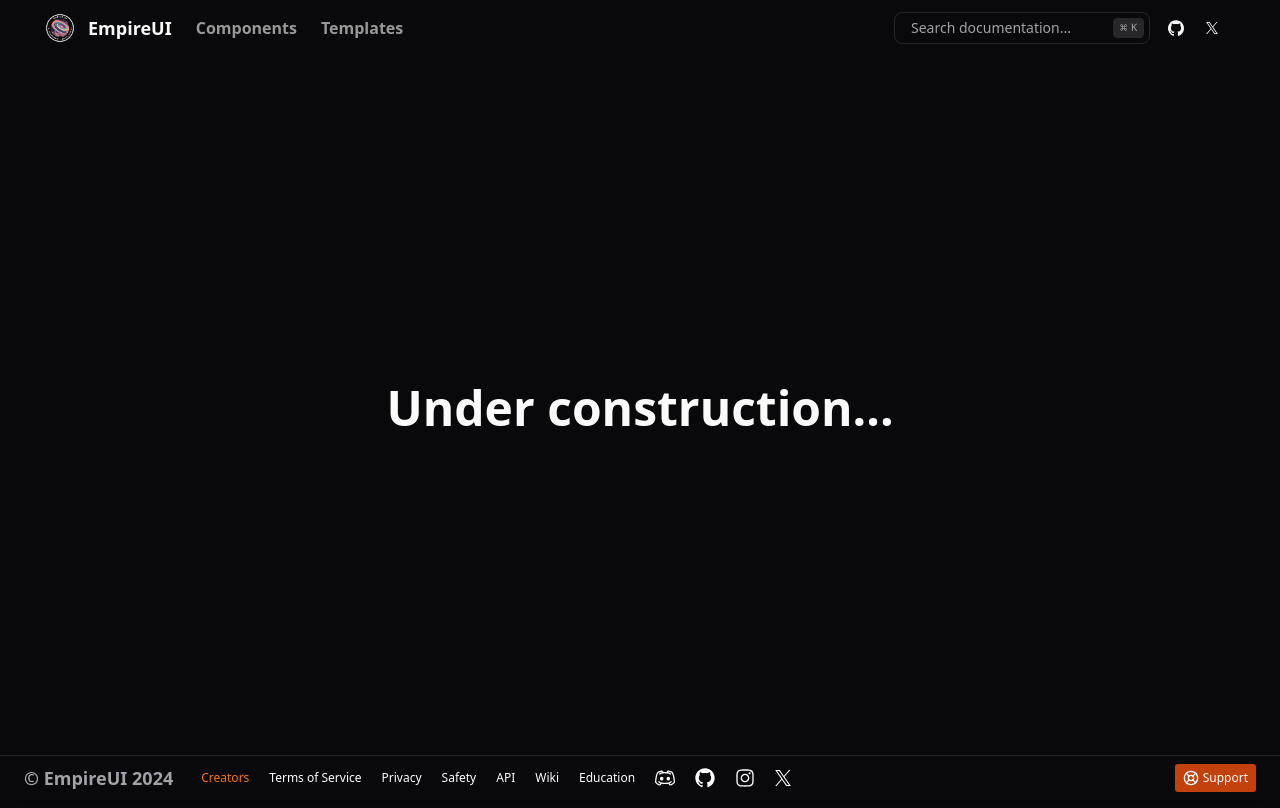
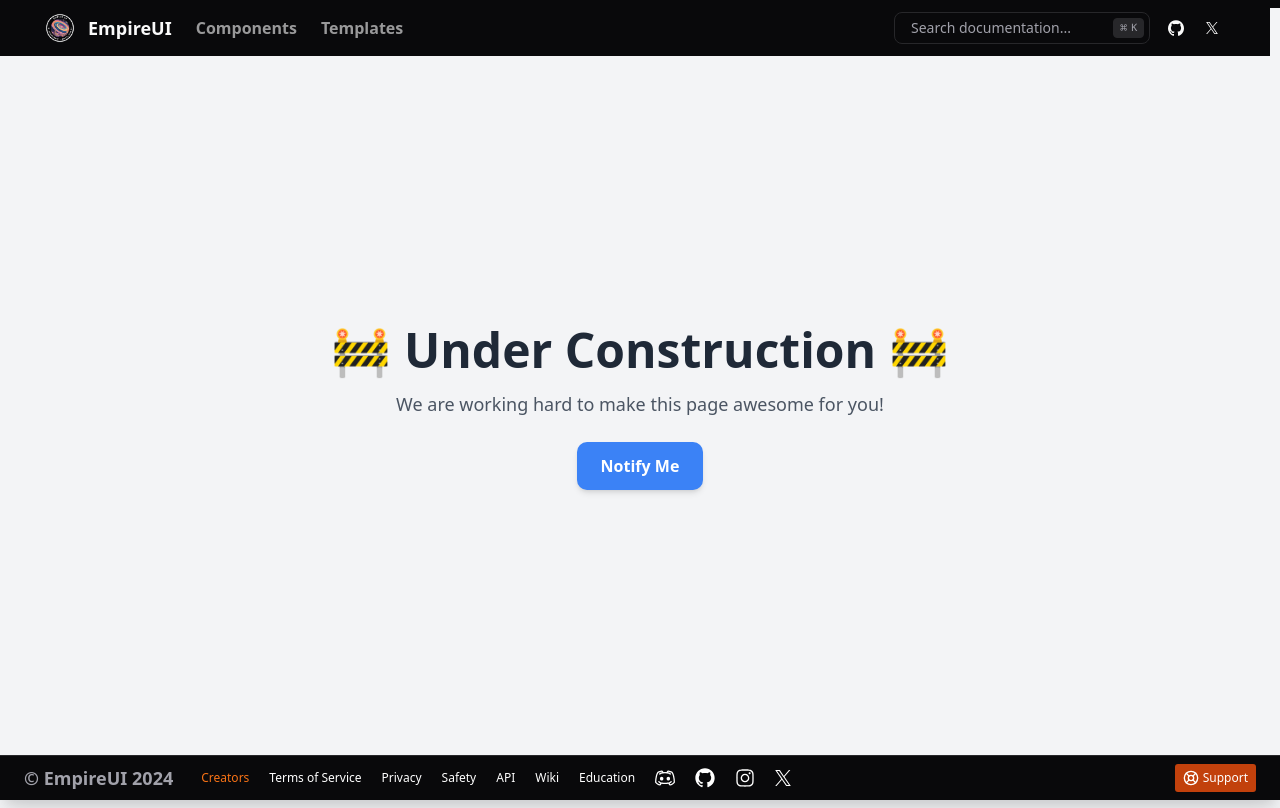
Before and after one commit to empirecodefoundation/ui, a Next.js app in the folder empire-ui/: page /Templates in a window 1280 px wide. Built offline with nearby package versions, Linux system fonts and the light colour scheme; what @codaworks/react-glow would draw is missing.

Commit message:
templates page fix

```diff
--- a/empire-ui/src/app/(home)/Templates/page.tsx
+++ b/empire-ui/src/app/(home)/Templates/page.tsx
@@ -1,7 +1,32 @@
+import { useState } from "react";
+
 export default function TemplatesPage() {
+  const [hovered, setHovered] = useState(false);
+
   return (
-    <div className="h-screen w-screen flex items-center justify-center">
-      <div className="text-5xl font-bold">Under construction...</div>
+    <div className="h-screen w-screen flex items-center justify-center bg-gray-100">
+      <div className="text-center">
+        <div
+          className={`text-5xl font-bold mb-4 transition-all duration-500 ${
+            hovered ? "text-red-500 scale-105" : "text-gray-800"
+          }`}
+          onMouseEnter={() => setHovered(true)}
+          onMouseLeave={() => setHovered(false)}
+        >
+          🚧 Under Construction 🚧
+        </div>
+        <p className="text-lg text-gray-600">
+          We are working hard to make this page awesome for you!
+        </p>
+        <div className="mt-6">
+          <button
+            className="px-6 py-3 bg-blue-500 text-white font-semibold rounded-md shadow-md hover:bg-blue-600 focus:ring-4 focus:ring-blue-300"
+            onClick={() => alert("Thanks for your patience!")}
+          >
+            Notify Me
+          </button>
+        </div>
+      </div>
     </div>
   );
 }
```
